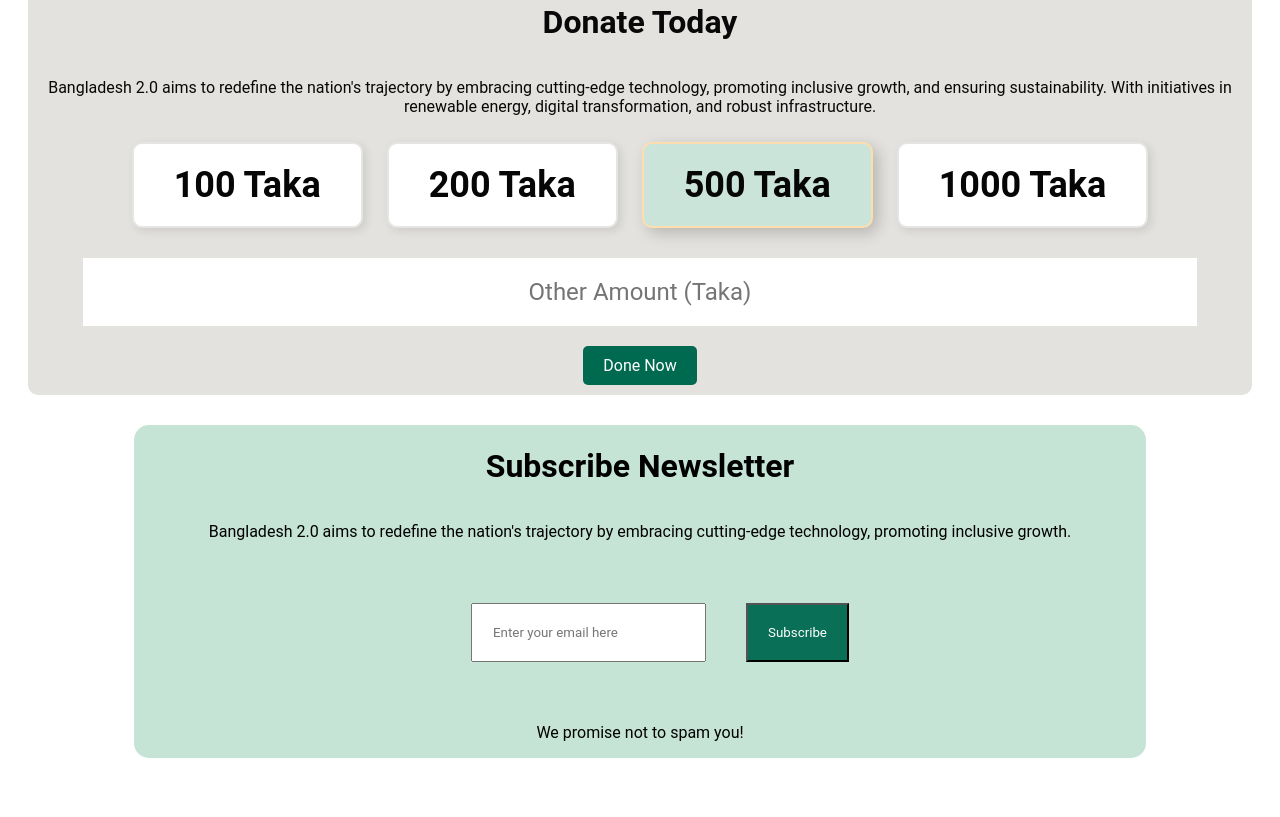
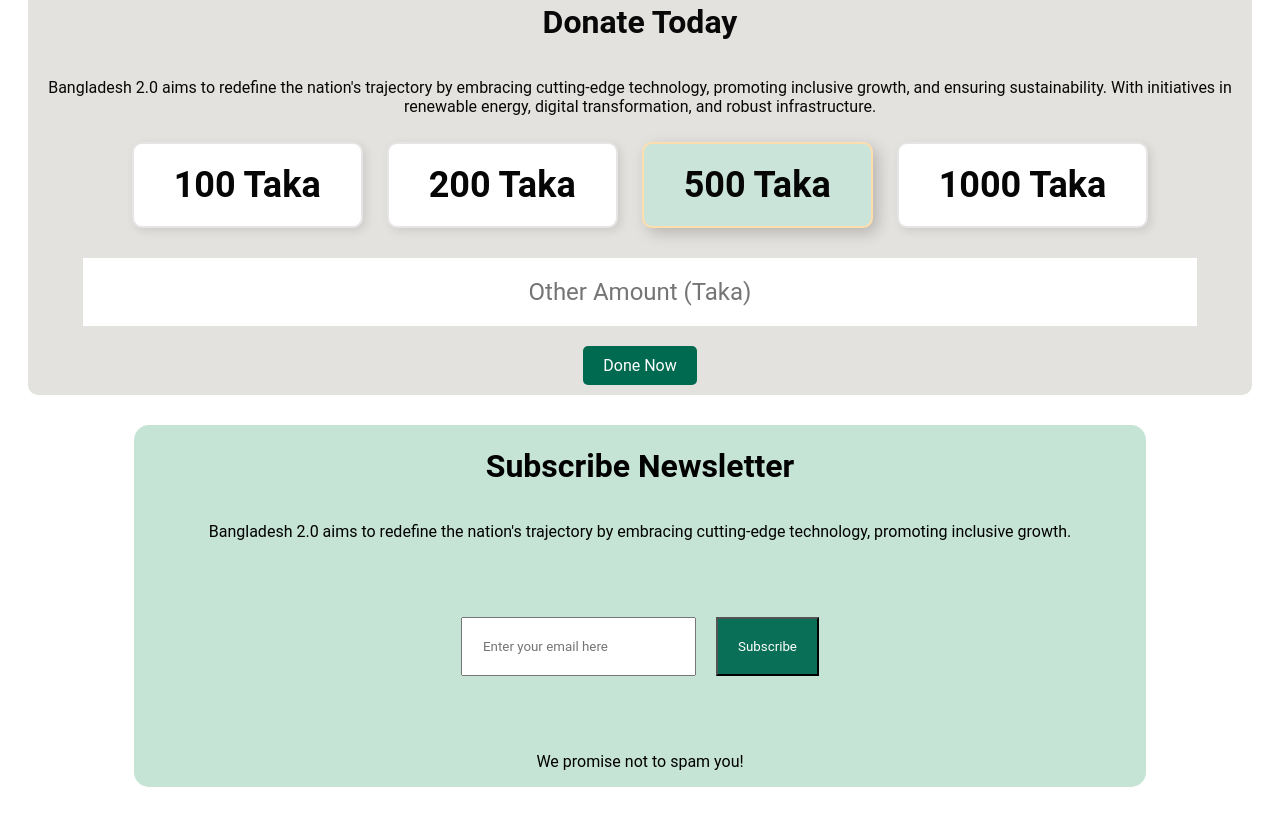
Before and after one commit to lokmanhossen678/Assignment-1, a plain HTML site: page index.html in a window 1280 px wide. Shown: the part 2146-2963 px from the top of the page. Before the commit the page ends 2934 px from the top, so only its background shows below. Drawn offline with Linux system fonts and the light colour scheme.

Commit message:
currect spl number

```diff
--- a/style.css
+++ b/style.css
@@ -175,16 +175,16 @@ img{
 }
 .emailWithsubscribe{
     display: flex;
-    flex-direction: row;
     align-items: center;
-    text-align: center;
     justify-content: center;
     margin: 30px auto;
     border-radius: 20px;
-    padding: 20px;
+    padding: 10px;
+    flex-direction: row;
     width: 100%;
-    height: 50px;
-    font-size: 40px;
+    font-size: 20px;
+    /* text-align: center;
+    height: 50px; */
 }
 .subscribe{
     padding: 20px;
@@ -195,7 +195,7 @@ img{
 }
 .inputLast{
     padding: 20px;
-    margin: 20px;
+    /* margin: 20px; */
     text-align: start;
 
 }
```
